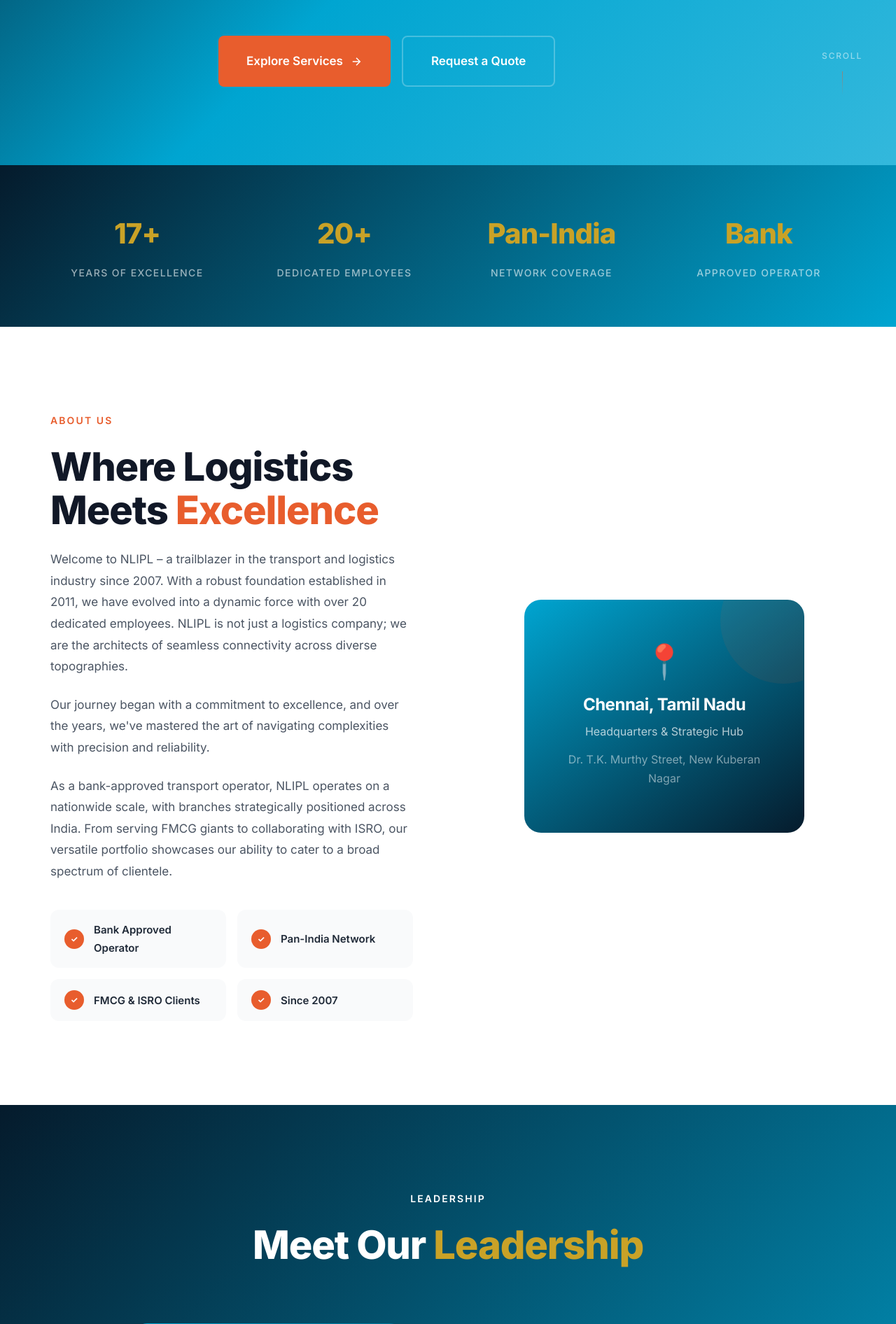
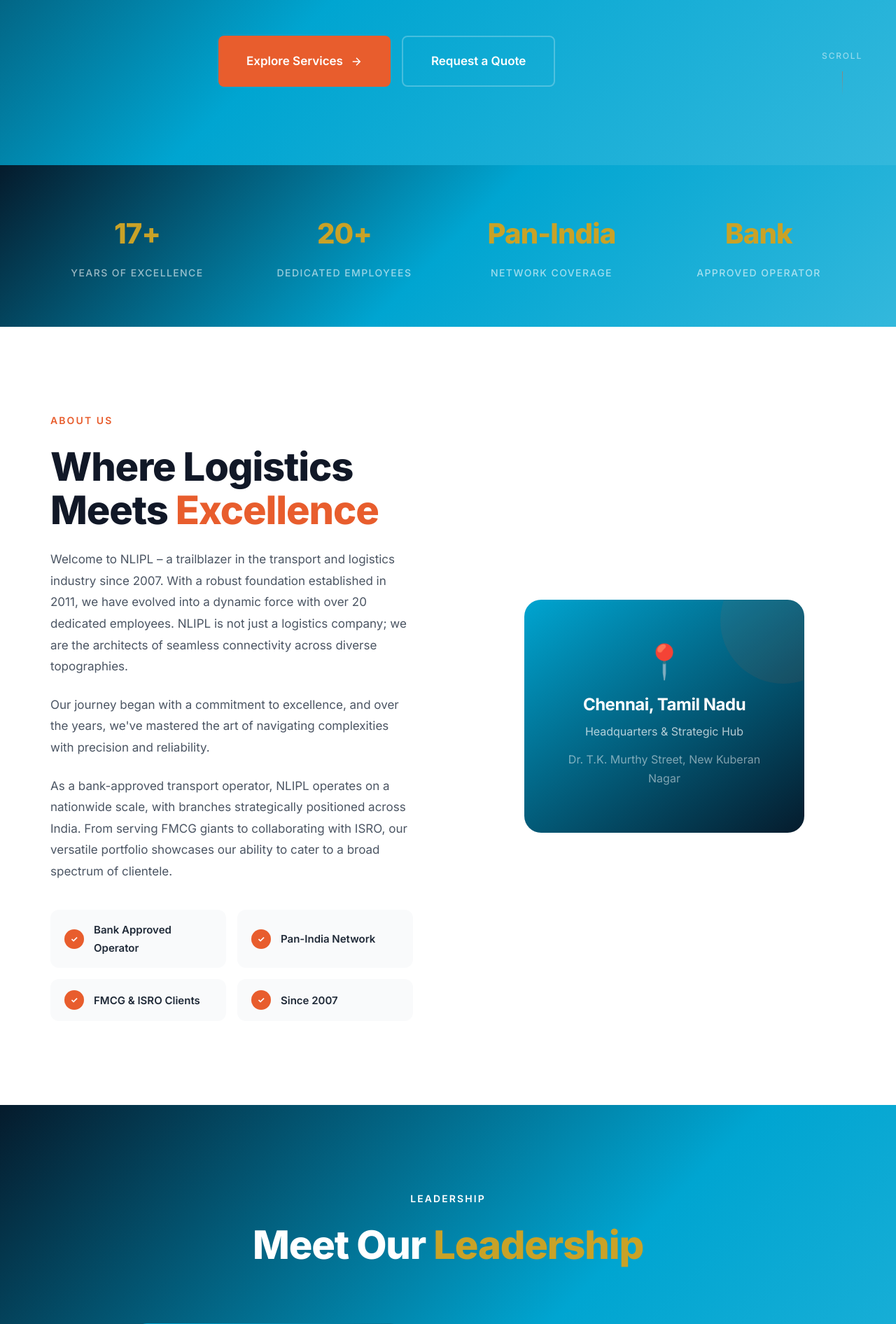
Before and after one commit to DheepakramLB/nlipl-website, a Flask app: page / in a window 1280 px wide. Shown: the part 564-2456 px from the top of the page at 70% size. Run offline with Flask 3, Linux system fonts and the light colour scheme.

Commit message:
color change to cyan-teal blue

```diff
--- a/static/style.css
+++ b/static/style.css
@@ -550,7 +550,7 @@
 
 /* Stats Section */
 .stats {
-    background: linear-gradient(135deg, var(--primary-dark) 0%, var(--peacock-blue) 100%);
+    background: linear-gradient(135deg, var(--primary-dark) 0%, var(--peacock-blue) 50%, var(--peacock-blue-light) 100%);
     padding: 64px 0;
     position: relative;
     z-index: 10;
@@ -708,7 +708,7 @@
 /* Leadership Section */
 .leadership {
     padding: var(--section-padding);
-    background: linear-gradient(135deg, var(--primary-dark) 0%, var(--peacock-blue) 100%);
+    background: linear-gradient(135deg, var(--primary-dark) 0%, var(--peacock-blue) 50%, var(--peacock-blue-light) 100%);
 }
 
 .leadership .section-tag,
@@ -959,7 +959,7 @@
 /* Industries Section */
 .industries {
     padding: var(--section-padding);
-    background: linear-gradient(135deg, var(--primary-dark) 0%, var(--peacock-blue) 100%);
+    background: linear-gradient(135deg, var(--primary-dark) 0%, var(--peacock-blue) 50%, var(--peacock-blue-light) 100%);
     overflow: hidden;
 }
 
@@ -1251,7 +1251,7 @@
 
 /* Footer */
 .footer {
-    background: linear-gradient(180deg, var(--primary-dark) 0%, #031520 100%);
+    background: linear-gradient(135deg, var(--primary-dark) 0%, var(--peacock-blue) 50%, var(--peacock-blue-light) 100%);
     color: var(--white);
     padding: 80px 0 40px;
 }
@@ -1388,7 +1388,7 @@
         width: 80%;
         max-width: 320px;
         height: 100vh;
-        background: linear-gradient(180deg, var(--primary-dark) 0%, var(--peacock-blue) 100%);
+        background: linear-gradient(135deg, var(--primary-dark) 0%, var(--peacock-blue) 50%, var(--peacock-blue-light) 100%);
         flex-direction: column;
         justify-content: center;
         align-items: center;
```
